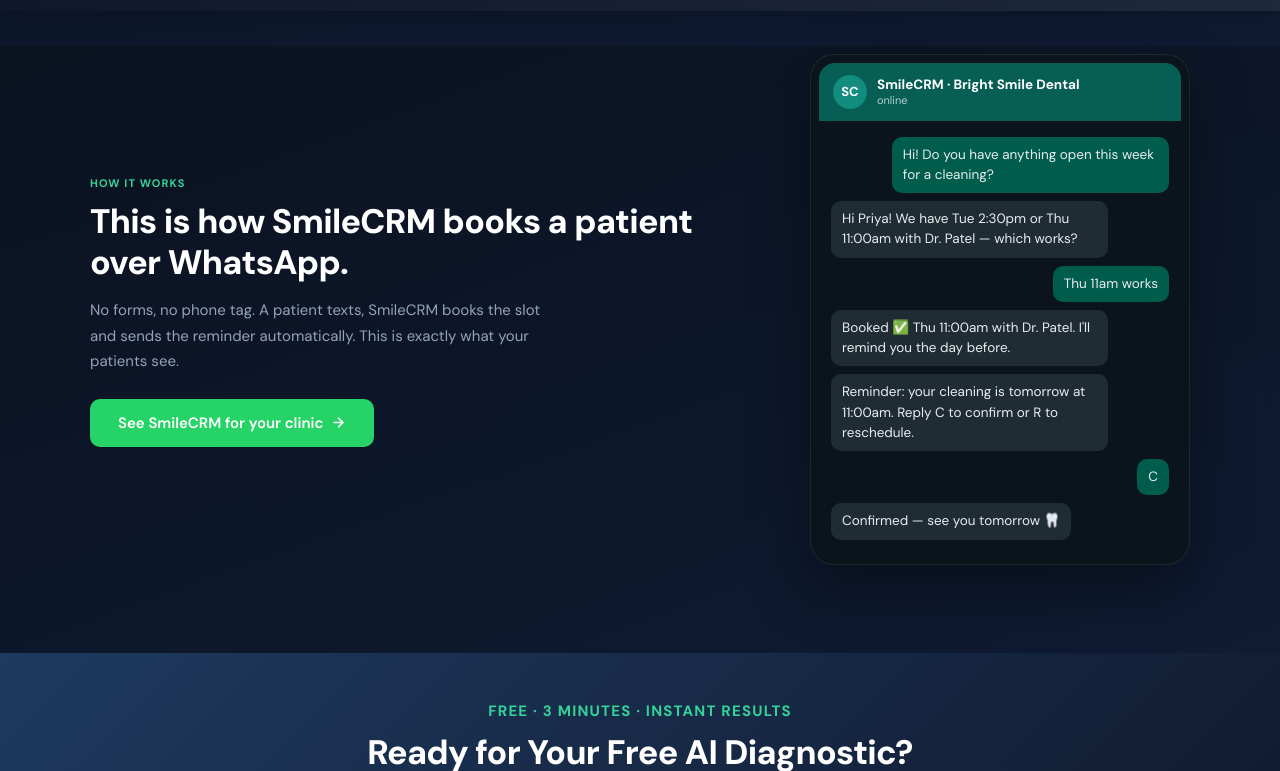
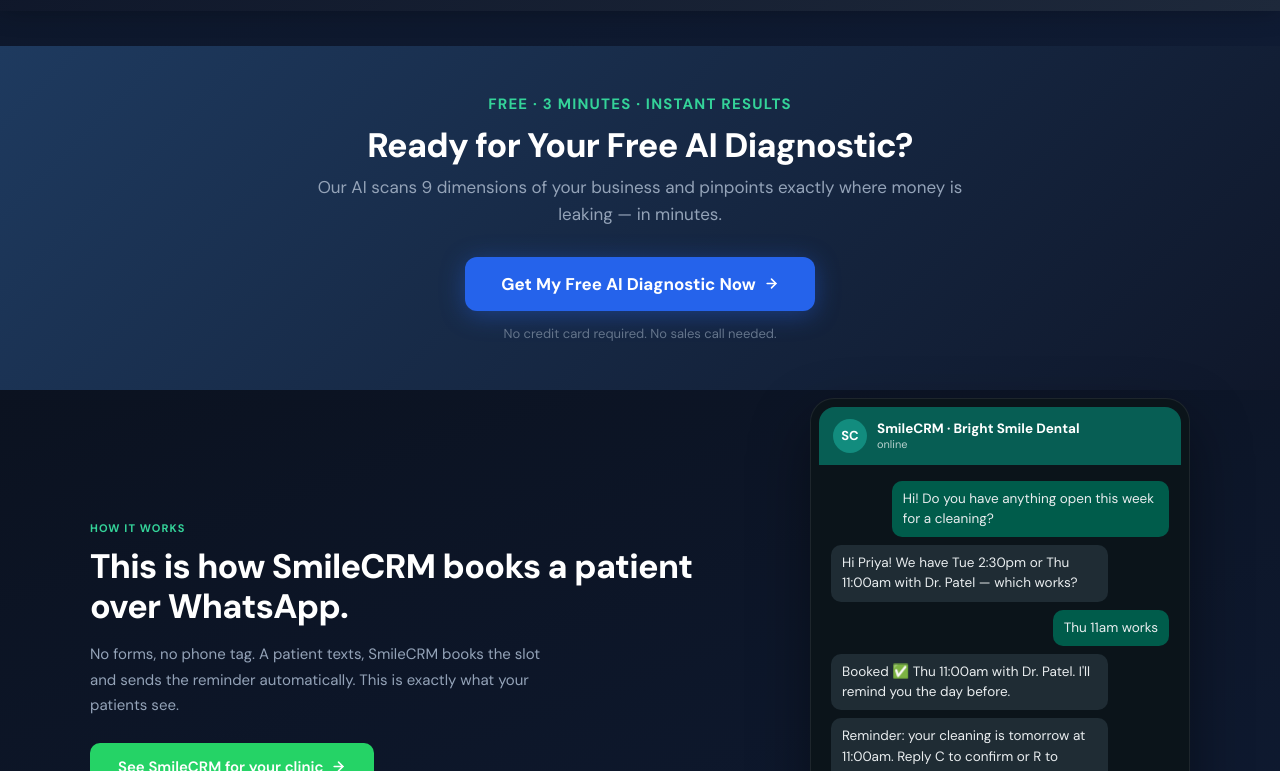
Before and after one commit to rajatagarwal14/deltalabsai-website, a Next.js app in the folder src/: page / in a window 1280 px wide. Shown: the part 789-1560 px from the top of the page. Built offline with nearby package versions, Linux system fonts and the light colour scheme.

Commit message:
CRO: restore Free AI Diagnostic CTA band immediately below hero (DELA-4700)
Aug 21 WhatsApp demo widget insert pushed HeroCTABand (DELA-4176) down
one section, so it no longer sat right below the hero. Reorder puts it
back directly below Hero per analytics report DELA-4699.

```diff
--- a/src/app/page.jsx
+++ b/src/app/page.jsx
@@ -1072,8 +1072,8 @@
       <Nav />
       <DiagnosticBanner />
       <Hero />
+      <HeroCTABand />
       <WhatsAppDemoWidget />
-      <HeroCTABand />
       <Proof />
       <DiagnosticCTA />
       <WhoFor />
```
